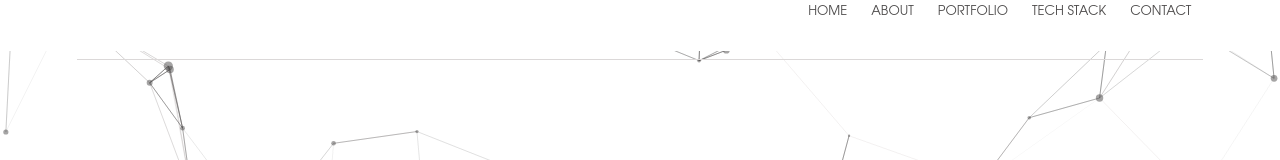
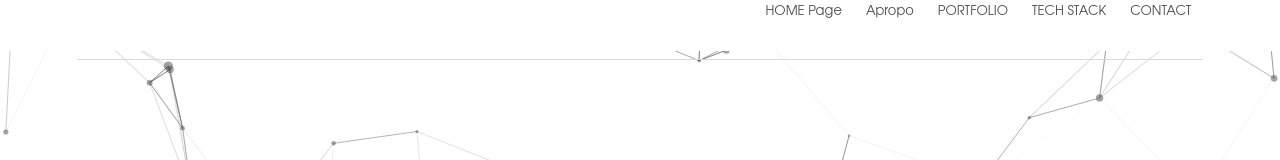
Before and after one commit to AsinaRaoelison/Asina_Raoelison.github.io, a React (Vite) app: page / in a window 1280 px wide. Shown: the top 160 px of the page. Built offline with nearby package versions, Linux system fonts and the light colour scheme; the HTML template or start-up script is replaced by a standard one.

Commit message:
Update Menu.tsx

```diff
--- a/src/components/Menu.tsx
+++ b/src/components/Menu.tsx
@@ -68,7 +68,7 @@ function Menu() {
                 // offset={-70} // Adjust the offset as needed
                 // duration={500}
               >
-                HOME
+                HOME Page
               </Link>
             </li>
             <li>
@@ -80,7 +80,7 @@ function Menu() {
                 // offset={-70}
                 // duration={500}
               >
-                ABOUT
+                Apropo
               </Link>
             </li>
             <li>
```
